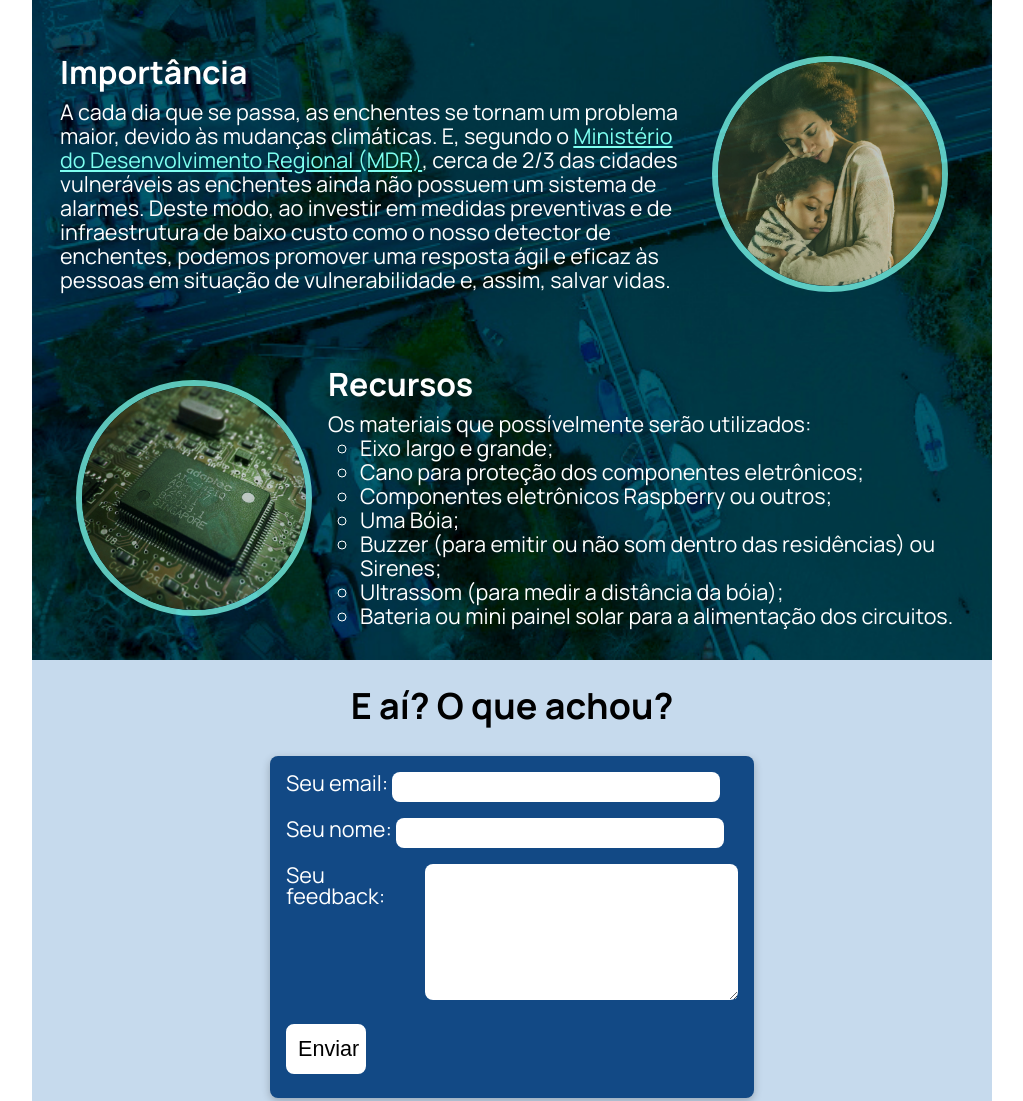
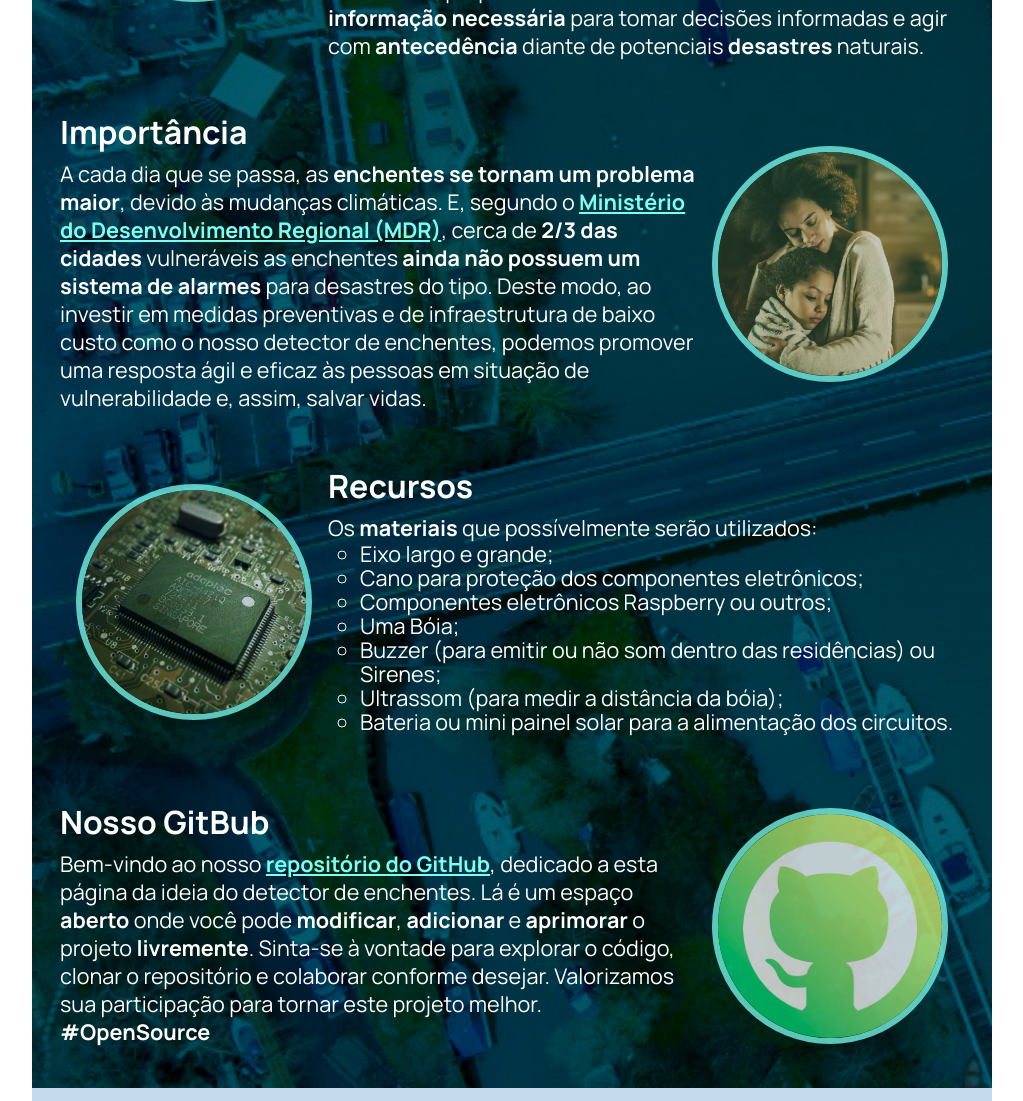
Before and after one commit to EdOzz42/aerocaria, a plain HTML site: page index.html in a window 1280 px wide. Shown: the part 1352-2453 px from the top of the page, without its empty margins (128-1151 px from the left). Drawn offline with Linux system fonts and the light colour scheme.

Commit message:
update 0.4

```diff
--- a/index.html
+++ b/index.html
@@ -3,6 +3,8 @@
 <head>
     <meta charset="UTF-8">
     <meta name="viewport" content="width=device-width, initial-scale=1.0">
+    <meta name="keywords" content="Detector de Enchentes, Ideias, Agrinho, Prevenção de alagamentos, Alarmes">
+    <meta name="description" content="Dedector de enchentes: conceitos, objetivos e ideias">
     <link rel="stylesheet" href="reset.css">
     <link rel="stylesheet" href="style.css">
     <link rel="shortcut icon" href="./assets/pinha-icon.png" type="image/x-icon">
@@ -37,7 +39,7 @@
             <section class="container" id="about">
                 <h2>Sobre o projeto</h2>
                 <p>
-                    Nosso projeto visa implementar um detector de enchentes com um sistema de alarmes de baixo custo em rios próximos de subúrbios e comunidades vulneráveis. Acreditamos que a prevenção é a chave para minimizar os graves e chocantes impactos das enchentes, e por isso desenvolvemos um projeto acessível que utilizará um pouquinho de tecnologia para monitorar constantemente os níveis de elevação dos rios. Além dos alarmes locais (que serão acionados quando ocorrer anormalidades) estamos planejando integrar um sistema de alerta via SMS para os moradores da região de risco, garantindo que as comunidades recebam avisos imediatos e possam agir com antecedência.
+                    Nosso projeto visa implementar um <strong>detector de enchentes</strong> com um sistema de alarmes de <strong>baixo custo</strong> em rios próximos de subúrbios e comunidades vulneráveis. Acreditamos que a prevenção é a chave para <strong>minimizar</strong> os graves e chocantes <strong>impactos das enchentes</strong>, e por isso desenvolvemos um projeto acessível que utilizará um pouquinho de tecnologia para <strong>monitorar</strong> constantemente os <strong>níveis de elevação dos rios</strong>. Além dos alarmes locais (que serão acionados quando ocorrer anormalidades) estamos planejando integrar um sistema de alerta via SMS para os moradores da região de risco, garantindo que as comunidades <strong>recebam avisos imediatos</strong> e possam <strong>agir com antecedência</strong>.
                 </p>
             </section>
             <section class="container" >
@@ -68,24 +70,24 @@
                 <img src="./assets/brazil.jpg" alt="Foto de um bairro brasileiro">
                 <div>
                     <h2>Nosso objetivo</h2>
-                    <p>Nosso principal objetivo é prevenir alagamentos através de um sistema acessível e de baixo custo de avisos e alarmes para enchentes/anormalidades. Nosso projeto visa proteger comunidades urbanas vulneráveis, emitindo alertas precoces caso a situação se agrave, evitando assim perdas humanas, danos materiais e o sofrimento que tais eventos podem causar. Estamos comprometidos em utilizar tecnologia confiável e acessível para monitorar continuamente os riscos de enchentes, proporcionando às autoridades e aos residentes a informação necessária para tomar decisões informadas e agir com antecedência diante de potenciais desastres naturais.</p>
+                    <p>Nosso principal objetivo é <strong>prevenir alagamentos</strong> através de um sistema <strong>acessível</strong> e de <strong>baixo custo</strong> de avisos e alarmes para enchentes/anormalidades. Nosso projeto visa <strong>proteger comunidades urbanas vulneráveis, emitindo alertas</strong> precoces caso a situação se agrave, <strong>evitando perdas humanas, danos materiais e o sofrimento</strong> que tais eventos podem causar. Estamos comprometidos em utilizar tecnologia confiável e acessível para monitorar continuamente os riscos de enchentes, proporcionando às autoridades e aos residentes a <strong>informação necessária</strong> para tomar decisões informadas e agir com <strong>antecedência</strong> diante de potenciais <strong>desastres</strong> naturais.</p>
                 </div>
             </section>
 
             <section class="container important" id="important">
                 <div>
                     <h2>Importância</h2>
-                    <p>A cada dia que se passa, as enchentes se tornam um problema maior, devido às mudanças climáticas. E, segundo o <a  class="bright-link" href="https://www.terra.com.br/noticias/brasil/cidades/so-13-das-cidades-sob-risco-tem-alerta-para-enchentes,4a64425eca1e089e948833e868eaa5b3fj04jzc3.html" target="_blank">Ministério do Desenvolvimento Regional (MDR)</a>, cerca de 2/3 das cidades vulneráveis as enchentes ainda não possuem um sistema de alarmes. Deste modo, ao investir em medidas preventivas e de infraestrutura de baixo custo como o nosso detector de enchentes, podemos promover uma resposta ágil e eficaz às pessoas em situação de vulnerabilidade e, assim, salvar vidas.
+                    <p>A cada dia que se passa, as <strong>enchentes se tornam um problema maior</strong>, devido às mudanças climáticas. E, segundo o <a  class="bright-link" href="https://www.terra.com.br/noticias/brasil/cidades/so-13-das-cidades-sob-risco-tem-alerta-para-enchentes,4a64425eca1e089e948833e868eaa5b3fj04jzc3.html" target="_blank"><strong>Ministério do Desenvolvimento Regional (MDR)</strong></a>, cerca de <strong>2/3 das cidades</strong> vulneráveis as enchentes <strong>ainda não possuem um sistema de alarmes</strong> para desastres do tipo. Deste modo, ao investir em medidas preventivas e de infraestrutura de baixo custo como o nosso detector de enchentes, podemos promover uma resposta ágil e eficaz às pessoas em situação de vulnerabilidade e, assim, salvar vidas.
                     </p>
                 </div>
-                <img src="./assets/sad-parent-child.jpg" alt="Fode de mãe e filha desanimadas">
+                <img src="./assets/sad-parent-child.jpg" alt="Foto de mãe e filha desanimadas">
             </section>
 
             <section class="container materials" id="materials">
                 <img src="./assets/circuits.jpg" alt="Foto de um circuito">
                 <div>
                     <h2>Recursos</h2>
-                    <p>Os materiais que possívelmente serão utilizados:</p>
+                    <p>Os <strong>materiais</strong> que possívelmente serão utilizados:</p>
                     <ul>
                         <li>Eixo largo e grande;</li>
                         <li>Cano para proteção dos componentes eletrônicos;</li>
@@ -96,6 +98,15 @@
                         <li>Bateria ou mini painel solar para a alimentação dos circuitos.</li>
                     </ul>
                 </div>
+            </section>
+
+            <section class="container github" id="github">
+                <div>
+                    <h2>Nosso GitBub</h2>
+                    <p> Bem-vindo ao nosso <a href="https://github.com/EdOzz42/aerocaria" target="_blank" class="bright-link"><strong>repositório do GitHub</strong></a>, dedicado a esta página da ideia do detector de enchentes. Lá é um espaço <strong>aberto</strong> onde você pode <strong>modificar</strong>, <strong>adicionar</strong> e <strong>aprimorar</strong> o projeto <strong>livremente</strong>. Sinta-se à vontade para explorar o código, clonar o repositório e colaborar conforme desejar. Valorizamos sua participação para tornar este projeto melhor. <strong>#OpenSource</strong>
+                    </p>
+                </div>
+                <img src="./assets/github_logo.jpg" alt="Logo GitHub Estilizada">
             </section>
         </div>
 
--- a/style.css
+++ b/style.css
@@ -15,6 +15,10 @@
 
 * {
   scroll-behavior: smooth;
+}
+
+strong {
+  font-weight: bold;
 }
 
 header {
@@ -129,7 +133,7 @@ main h2 {
 
 main p {
   font-size: 1.35rem;
-  line-height: 1.5rem;
+  line-height: 1.75rem;
 }
 
 .container {
@@ -232,6 +236,9 @@ main p {
   color: var(--bright-cyan);
 }
 
+.bright-link:hover {
+  color: var(--bright-blue)
+}
 
 .feedback {
   background-color: var(--weak-blue);
@@ -391,7 +398,7 @@ footer a:hover {
     flex-direction: column;
   }
 
-  .content .container.important {
+  .content .container.important, .content .container.github {
     flex-direction: column-reverse;
   }
 
```
Also changed, not shown: assets/github_logo.jpg (added).
